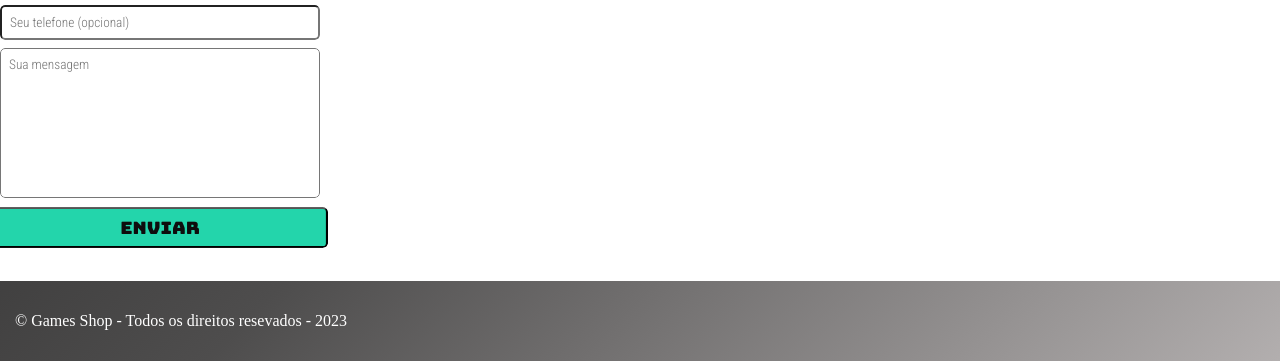
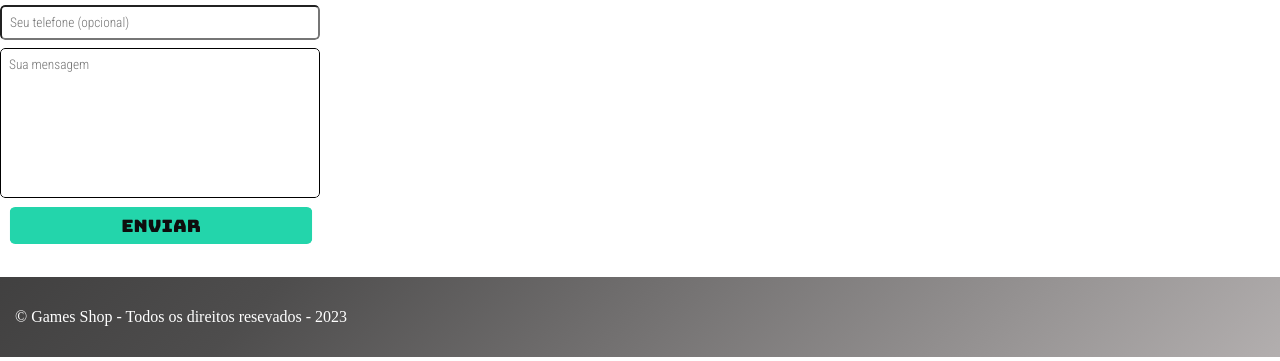
Before and after one commit to Felipe-Wike/Site_Games-Shop, a plain HTML site: page index.html in a window 1280 px wide. Shown: the part 1381-1742 px from the top of the page. Drawn offline with Linux system fonts and the light colour scheme; a web font is replaced by a local one.

Commit message:
borda na textarea e redirecionando o button

```diff
--- a/game.css
+++ b/game.css
@@ -165,6 +165,7 @@ button{
 form textarea{
     resize: none;
     height: 150px;
+    border: 1px solid black;
 }
 
 form button{
@@ -173,6 +174,9 @@ form button{
     background-color: #23d5ab;
     transform:scale3d(1.05, .95, 1);
     cursor: pointer;
+    border: none;
+    width: 90%;
+    margin-left: 17px;
     }
 
 .social li{
```
